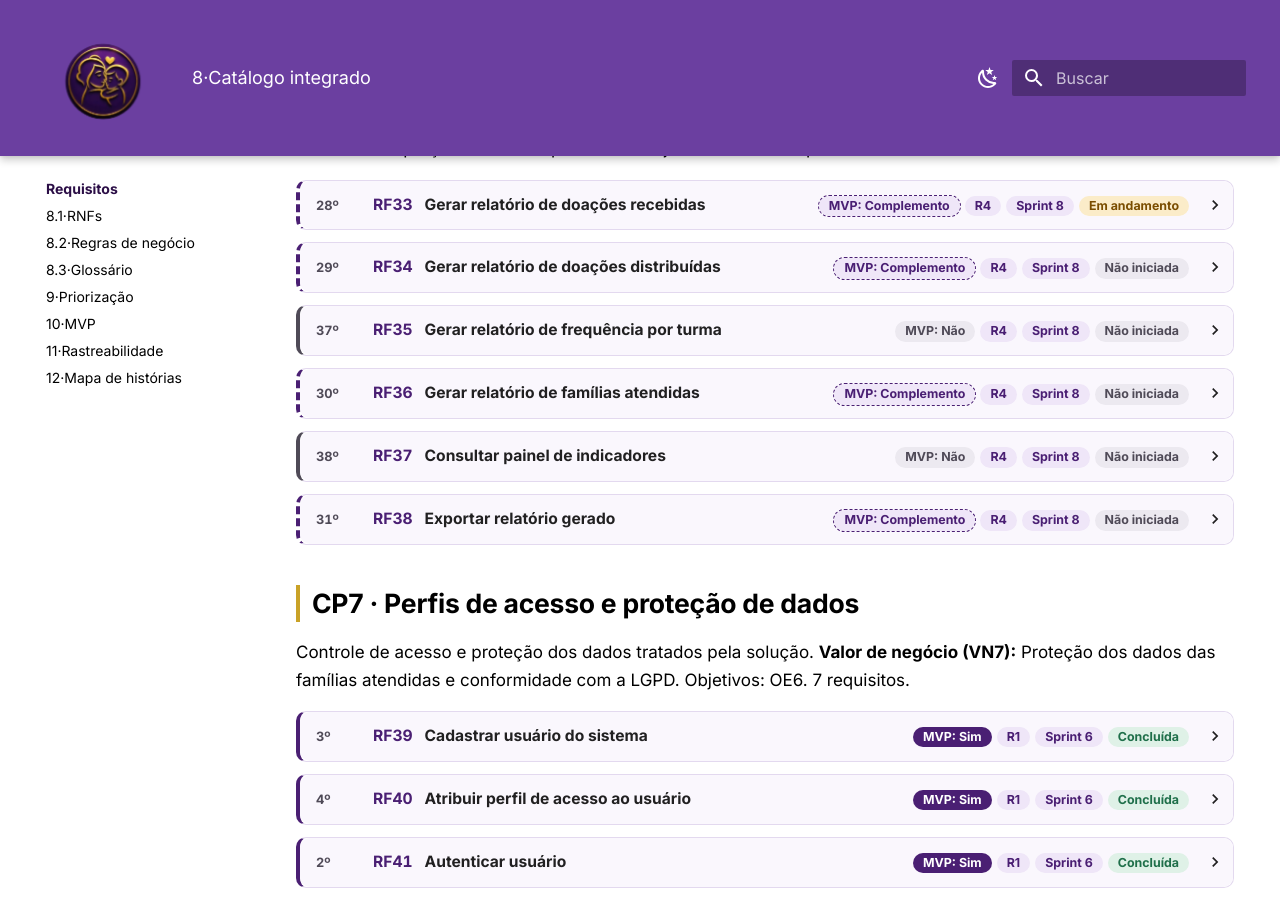
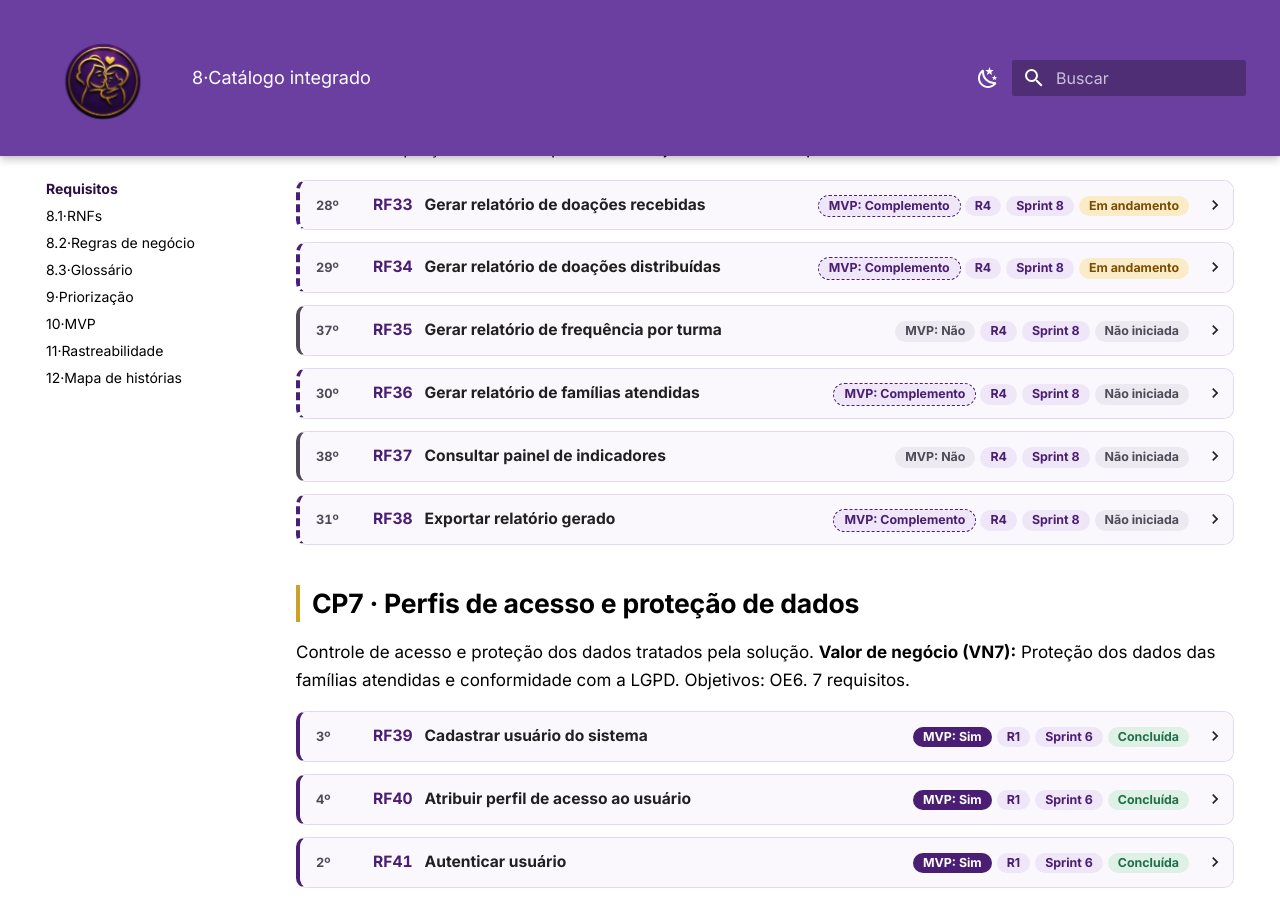
Before and after one commit to mdsreq-fga-unb/REQ-2026.2-T01-MaesGuerreiras, an MkDocs documentation site: the page built from docs/08-requisitos/index.md, in a window 1280 px wide and 900 px high, scrolled down 4048 px. Built offline with MkDocs 1.6.1 and Material for MkDocs 9.7.7, drawn with Linux system fonts in a browser that asks for light colours.

Commit message:
Atualiza a situação dos requisitos a partir das issues

```diff
--- a/docs/08-requisitos/index.md
+++ b/docs/08-requisitos/index.md
@@ -666,8 +666,8 @@ Acompanhamento dos resultados e indicadores da associação. **Valor de negócio
 
 </details>
 
-<details class="ficha" id="rf34" data-cp="cp6" data-release="r4" data-sprint="8" data-mvp="complemento" data-situacao="nao-iniciada" data-valor="3" data-esforco="2" data-ordem="29" data-perfis="coordenacao" markdown="1">
-<summary><span class="ficha__ordem" title="Posição na ordem do backlog">29º</span> <span class="ficha__id">RF34</span> <span class="ficha__nome">Gerar relatório de doações distribuídas</span> <span class="ficha__chips"><span class="chip chip--mvp-complemento">MVP: Complemento</span> <span class="chip">R4</span> <span class="chip">Sprint 8</span> <span class="chip chip--sit-nao-iniciada">Não iniciada</span></span></summary>
+<details class="ficha" id="rf34" data-cp="cp6" data-release="r4" data-sprint="8" data-mvp="complemento" data-situacao="em-andamento" data-valor="3" data-esforco="2" data-ordem="29" data-perfis="coordenacao" markdown="1">
+<summary><span class="ficha__ordem" title="Posição na ordem do backlog">29º</span> <span class="ficha__id">RF34</span> <span class="ficha__nome">Gerar relatório de doações distribuídas</span> <span class="ficha__chips"><span class="chip chip--mvp-complemento">MVP: Complemento</span> <span class="chip">R4</span> <span class="chip">Sprint 8</span> <span class="chip chip--sit-em-andamento">Em andamento</span></span></summary>
 
 | Parte do registro | Informação |
 | :--- | :--- |
@@ -679,8 +679,8 @@ Acompanhamento dos resultados e indicadores da associação. **Valor de negócio
 | Critérios de aceitação | **CA-RF34-01:** A Coordenação consegue gerar o relatório dos itens destinados a famílias considerando período, categoria e família atendida.<br>**CA-RF34-02:** Os resultados correspondem às destinações registradas no RF10 que atendem aos filtros utilizados. Ao selecionar uma família, o relatório não inclui destinações de outra.<br>**CA-RF34-03:** As quantidades apresentadas preservam a unidade da categoria. Caso sejam apresentados totais, eles não somam indiscriminadamente quantidades com unidades diferentes.<br>**CA-RF34-04:** Quando não existem destinações correspondentes aos filtros, o relatório informa a ausência de registros.<br>**CA-RF34-05:** Voluntário e Visitante não conseguem gerar nem acessar o relatório restrito, respeitando o RNF07, inclusive por acesso direto à operação.<br>**CA-RF34-06:** A consulta dos resultados atende ao RNF03: até 3 segundos em pelo menos 95% das requisições, em conexão móvel 3G/4G.<br>Evidência prevista: Destinações fictícias para famílias diferentes, filtros isolados e combinados, conferência das quantidades e unidades, resultado vazio, testes de acesso e medição do RNF03.<br>**Pendente de definição:** A declaração do RF34 cita famílias, enquanto o RF10 também destina itens a turmas. Confirmar se o relatório deverá abranger essas destinações e como elas serão identificadas. |
 | Priorização | Valor **3** (fonte: avaliação da cliente por requisito, planilha de priorização v2) · Esforço **2** · Risco: Alto: esforço 4 · Posição **29** na ordem<br>**Valor (cliente):** Should have, critério: contribuição para os objetivos do projeto. «É a outra metade da prestação de contas: prova que os itens chegaram às famílias. Para quem doa, é mais convincente que o relatório de entradas.»<br>**Esforço (equipe):** esforço 3 · complexidade 2 · lacuna 2 → consolidado 2,3. A parte do relatório não é difícil, mas leva mais tempo para implementar.<br>**Leitura da matriz:** Candidato ao MVP (valor 3 · esforço 2). Entre os primeiros da Fatia 2, conforme a capacidade das sprints. |
 | Entrega | MVP: **complemento** (Fatia 2), conforme a nova matriz (planilha v2) · Release **R4** · Sprint **8** · Iceberg: Base |
-| Situação | Não iniciada |
-| Evolução | 29/10/2026 · Nova matriz, com o valor dado pela cliente por requisito (planilha v2): valor 2 → 3; esforço 4 → 2; MVP: não → complemento. ([MUD-015](../14-historico/index.md#mud-015))<br>26/11/2026 · Incluídos critérios de aceitação para os 23 RFs previstos para a Sprint 8 e o fechamento, com evidências previstas e pendências de definição identificadas. ([MUD-057](../14-historico/index.md#mud-057)) |
+| Situação | Em andamento |
+| Evolução | 29/10/2026 · Nova matriz, com o valor dado pela cliente por requisito (planilha v2): valor 2 → 3; esforço 4 → 2; MVP: não → complemento. ([MUD-015](../14-historico/index.md#mud-015))<br>26/11/2026 · Incluídos critérios de aceitação para os 23 RFs previstos para a Sprint 8 e o fechamento, com evidências previstas e pendências de definição identificadas. ([MUD-057](../14-historico/index.md#mud-057))<br>26/11/2026 · Situação: Não iniciada → Em andamento (issue #124). ([MUD-075](../14-historico/index.md#mud-075)) |
 
 </details>
 
```
Also changed, not shown: docs/14-historico/index.md (+1 -0 lines).
